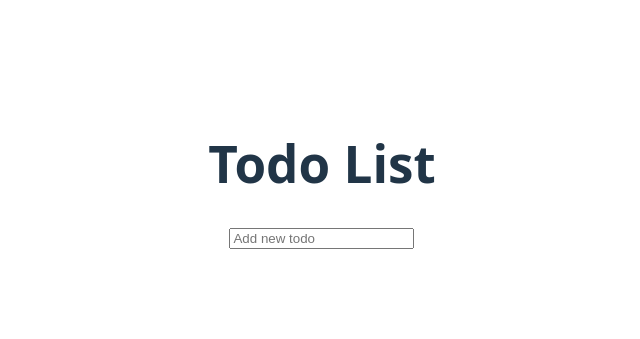
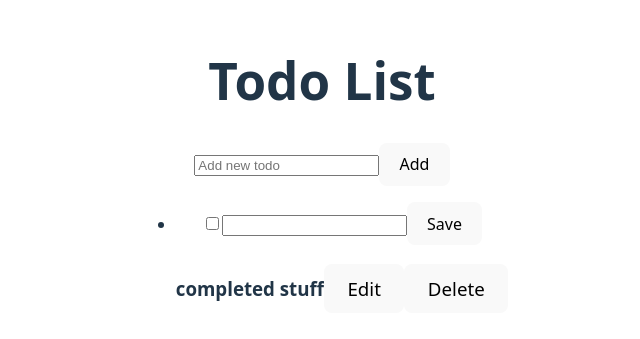
Before and after one commit to akazad12/ALAB-ReactTodoList, a React (Vite) app: page / in a window 1280 px wide. Shown: the part 225-564 px from the top of the page, without its empty margins (318-958 px from the left). Built offline with nearby package versions, Linux system fonts and the light colour scheme.

Commit message:
modularized form & created mockup of the ouput in html

```diff
--- a/src/App.jsx
+++ b/src/App.jsx
@@ -1,20 +1,12 @@
 import { useState } from 'react'
+import CreateList from './pages/CreateList.jsx'
 import './App.css'
 
 function App() {
-  const [count, setCount] = useState(0)
-
-  return (
-    <>
-    <h1>Todo List</h1>
-
-    {/* Adds a new task */}
-    <input
-      type = "text"
-      placeholder= "Add new todo"
-    />
-
-    </>
+  return(
+  <>
+   <CreateList />
+  </>
   )
 }
 
--- /dev/null
+++ b/src/pages/CreateList.jsx
@@ -0,0 +1,40 @@
+import { useState } from "react";
+
+export default function CreateList() {
+  const [count, setCount] = useState(0);
+
+  return (
+    <>
+      <h1>Todo List</h1>
+
+      {/* Adds a new task */}
+      <input type="text" placeholder="Add new todo" />
+
+      {/* Button to add new task */}
+      <button>Add</button>
+      {/* ============================================================ */}
+
+      {/* List of Todos with delete and edit functionality */}
+      <ul>
+        <li>
+          <input type="checkbox" />
+          {/* render this if editing */}
+
+          <>
+            <input type="text" />
+            <button>Save</button>
+          </>
+
+          {/* render this if not editing */}
+          <>
+            <h3>
+              completed stuff
+              <button>Edit</button>
+              <button>Delete</button>
+            </h3>
+          </>
+        </li>
+      </ul>
+    </>
+  );
+}
```
